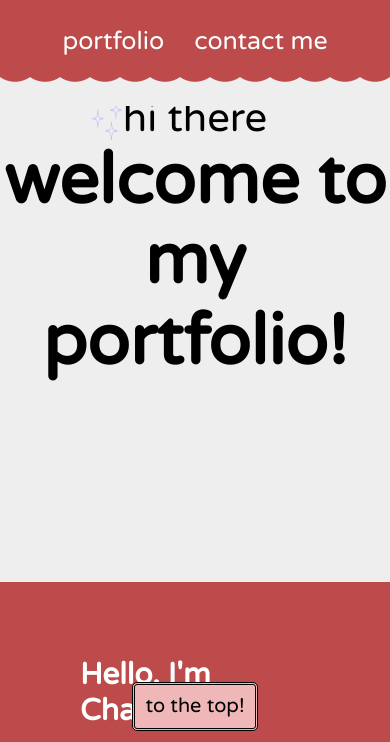
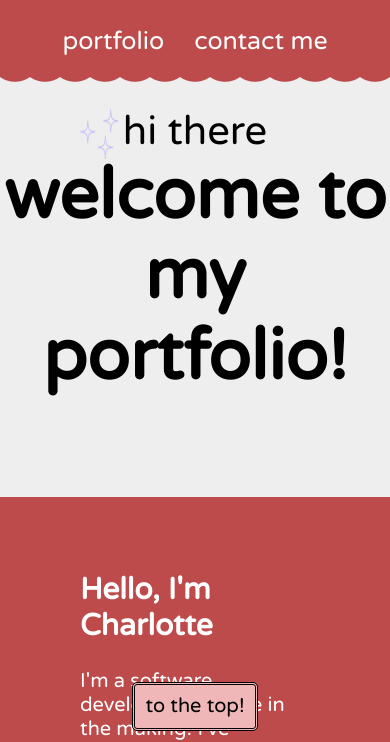
Before and after one commit to cfbuckley14/portfolio, a plain HTML site: page index.html in a window 390 px wide. Shown: the part 103-845 px from the top of the page. Drawn offline with Linux system fonts and the light colour scheme.

Commit message:
positioning sparkle in header

```diff
--- a/index.html
+++ b/index.html
@@ -21,10 +21,10 @@
 		</nav>
 
 		<header id="home">
-			<div>
-				<span><img class="sparkle-inline" src="sparkles.gif" alt="sparkle"/>hi there<img class="sparkle-inline" src="filler-image.png" alt="filler-image"/></span>
+			<div class="sparkle-parent">
+				<p class="sparkle-item"><img src="sparkles.gif" alt="sparkle"/>hi there</p>
+			</div>
 				<h1>welcome to my portfolio!</h1>
-			</div>
 			<div class="back-to-top">
 				<a href="#top">to the top!</a>
 			</div>
--- a/style.css
+++ b/style.css
@@ -44,31 +44,39 @@ header {
 	height: 90vh;
 	font-family: 'Varela Round', sans-serif;
 	color: #000000;
+	display: flex;
+	justify-content: center;
+	align-items: center;
+	flex-direction: column;
+	padding: 50px 0;
 }
 
-header div span {
+header p {
 	font-size: 6rem;
-	display:flex;
+	display: flex;
+	position: relative;
+}
+
+.sparkle-item {
 	align-items: center;
 	justify-content: center;
 	text-align: center;
-	padding-top: 10%;
-	margin-bottom: 0;
+	height: 100px;
+	width: 500px;
+	margin: 0;
 }
 
-.sparkle-inline {
-	width: 10% ;
-	display: inline;
+h1 {
+	font-size: 11rem;
+	margin: 0;
+	align-items: center;
+	text-align: center;
 }
 
-header div h1 {
-	font-size: 11rem;
-	margin: 0;
-	display:flex;
-	align-items: center;
-	justify-content: center;
-	text-align: center;
-	padding-bottom: 150px;
+header img {
+	width: 10rem;
+	position: absolute;
+	left: 20px;
 }
 
 .back-to-top {
@@ -221,10 +229,18 @@ footer h3 {
 		flex-direction: column;
 		height: auto;
 	}
-	header div span {
+	header p {
 		font-size: 4rem;
 	}
-	header div h1 {
+	header img {
+		width: 5rem;
+		left: 0;
+	}
+	.sparkle-item {
+		width: 250px;
+		height: 50px;
+	}
+	h1 {
 		font-size: 7rem;
 	}
 	footer h3 {
```
Also changed, not shown: polaroids.png. Lines whose indentation alone changed are shown as unchanged.
